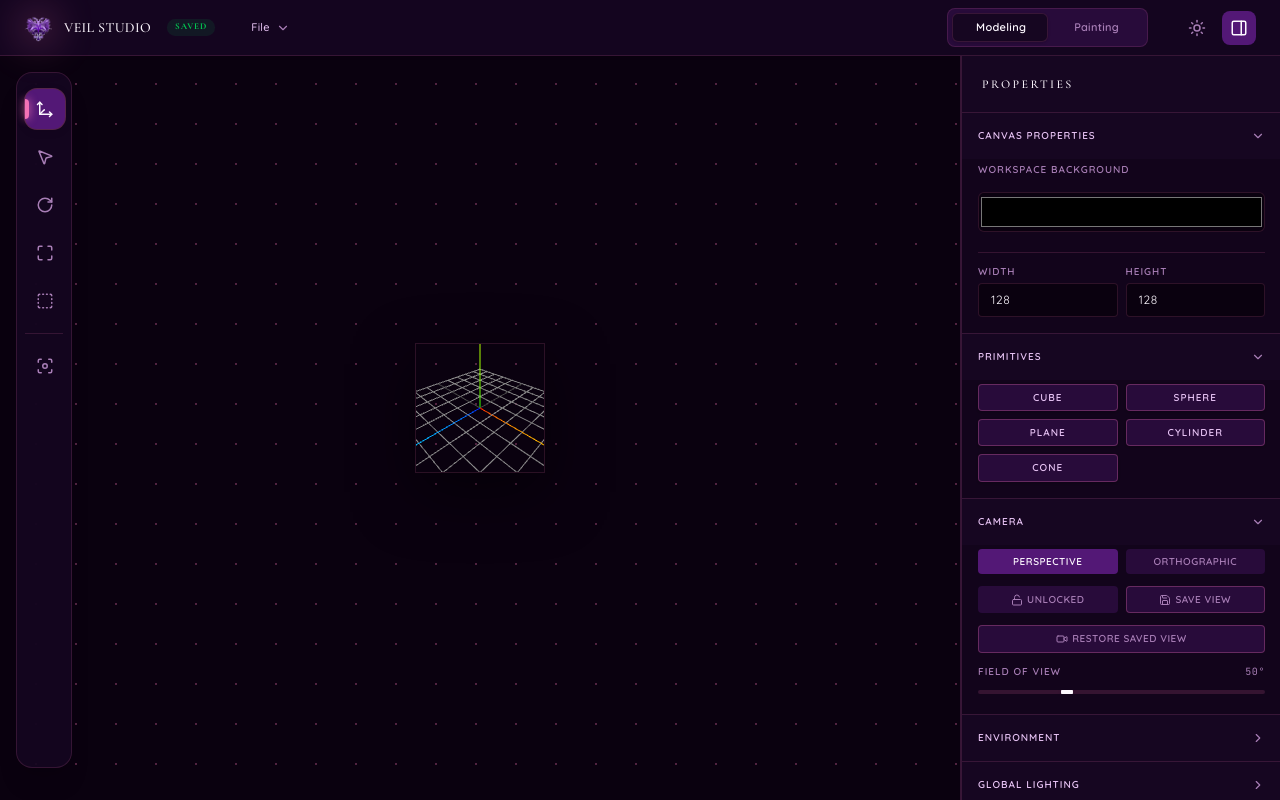
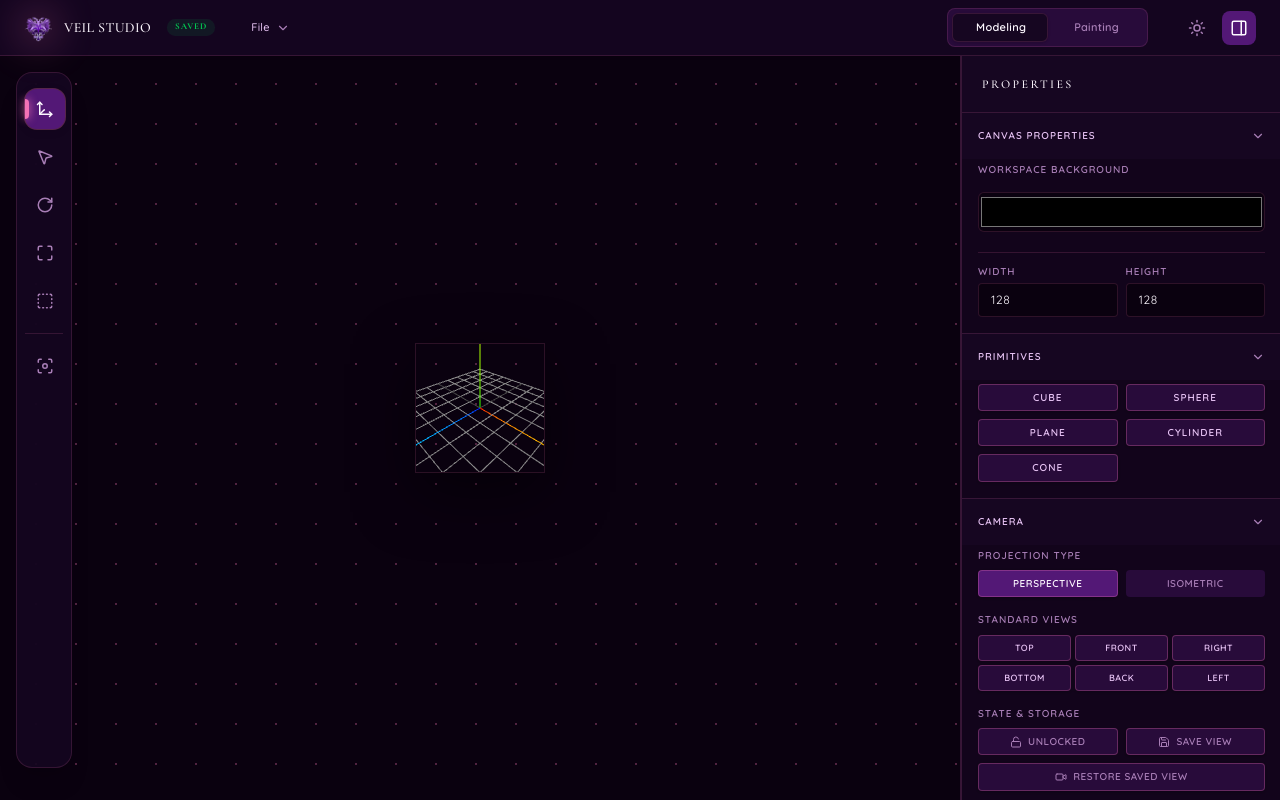
Before and after one commit to b8stianjaja/veil-studio, a React (Vite) app: page / in a window 1280 px wide. Both pictures are taken after typing "5", "5" into the empty fields and a click on the button "Create Project". Built offline with nearby package versions, Linux system fonts and the light colour scheme.

Commit message:
Camera update

```diff
--- a/src/components/3d/ReferenceViewer.tsx
+++ b/src/components/3d/ReferenceViewer.tsx
@@ -26,24 +26,25 @@ const CameraRig: React.FC = () => {
   const controlsRef = useRef<any>(null);
   const { camera } = useThree();
 
-  // 1. Explicit Reset Trigger (Fires only when the user clicks the "Reset Camera" tool)
+  // 1. Explicit Restore Trigger (Ensures exact coordinates & projection properties)
   useEffect(() => {
     if (cameraResetTick > 0 && !cameraState.locked) {
-      camera.position.set(5, 5, 5);
+      camera.position.set(cameraState.position[0], cameraState.position[1], cameraState.position[2]);
 
+      // If we are in Isometric/Orthographic, we must restore the scale/zoom
       if (cameraState.type === 'ORTHOGRAPHIC') {
-         (camera as THREE.OrthographicCamera).zoom = 50;
+         (camera as THREE.OrthographicCamera).zoom = cameraState.zoom || 50;
          camera.updateProjectionMatrix();
       }
 
       if (controlsRef.current) {
-        controlsRef.current.target.set(0, 0, 0);
+        controlsRef.current.target.set(cameraState.target[0], cameraState.target[1], cameraState.target[2]);
         controlsRef.current.update();
       }
     }
-  }, [cameraResetTick]);
+  }, [cameraResetTick, cameraState.type]);
 
-  // 2. Save physical coordinates to Zustand on demand (For Auto-save & Export)
+  // 2. High-Fidelity State Save
   useEffect(() => {
     if (cameraSaveTick > 0) {
       const pos: [number, number, number] = [
@@ -53,7 +54,6 @@ const CameraRig: React.FC = () => {
       ];
 
       let target: [number, number, number] = [0, 0, 0];
-
       if (controlsRef.current && controlsRef.current.target) {
         target = [
           controlsRef.current.target.x,
@@ -62,8 +62,9 @@ const CameraRig: React.FC = () => {
         ];
       }
 
-      const zoom = (camera as any).zoom || 1;
-      updateCamera({ position: pos, target, zoom });
+      // Capture the physical zoom level if Orthographic is active
+      const currentZoom = (camera as any).zoom || 50;
+      updateCamera({ position: pos, target, zoom: currentZoom });
     }
   }, [cameraSaveTick, updateCamera, camera]);
 
@@ -71,7 +72,6 @@ const CameraRig: React.FC = () => {
 
   return (
     <>
-      {/* Declarative Camera Mounting ensures instant property inheritance */}
       {cameraState.type === 'PERSPECTIVE' ? (
         <PerspectiveCamera
           makeDefault
@@ -84,13 +84,12 @@ const CameraRig: React.FC = () => {
         <OrthographicCamera
           makeDefault
           position={cameraState.position}
-          zoom={cameraState.zoom}
+          zoom={cameraState.zoom || 50}
           near={cameraState.near}
           far={cameraState.far}
         />
       )}
 
-      {/* OrbitControls connects to the makeDefault camera automatically */}
       {workspace === 'MODELING' && (
         <OrbitControls
           ref={controlsRef}
@@ -100,10 +99,14 @@ const CameraRig: React.FC = () => {
           enableRotate={isOrbitTool && !cameraState.locked}
           enablePan={isOrbitTool && !cameraState.locked}
           enableZoom={!cameraState.locked}
+          enableDamping={true}
+          dampingFactor={0.08}
+          rotateSpeed={0.8}
+          panSpeed={0.8}
           mouseButtons={{
             LEFT: THREE.MOUSE.ROTATE,
             MIDDLE: THREE.MOUSE.PAN,
-            RIGHT: THREE.MOUSE.ROTATE
+            RIGHT: THREE.MOUSE.PAN
           }}
         />
       )}
--- a/src/components/ui/InspectorPanel.tsx
+++ b/src/components/ui/InspectorPanel.tsx
@@ -141,33 +141,69 @@ const ThreeDControls = () => {
       </Accordion>
 
     <Accordion title="Camera" defaultExpanded={true}>
-        <div className="space-y-3">
+        <div className="space-y-4">
+
+          {/* 1. Projection Paradigm */}
+          <div>
+            <span className="text-[10px] text-text-muted font-semibold tracking-widest uppercase mb-2 block">Projection Type</span>
             <div className="grid grid-cols-2 gap-2">
                <button
                  onClick={() => updateCamera({ type: 'PERSPECTIVE' })}
-               className={`py-1.5 rounded-sm text-[10px] font-semibold tracking-wider uppercase transition-colors ${camera.type === 'PERSPECTIVE' ? 'bg-bg-active text-text-primary' : 'bg-bg-input text-text-muted hover:bg-bg-hover'}`}
+                 className={`py-1.5 rounded-sm text-[10px] font-semibold tracking-wider uppercase transition-colors ${camera.type === 'PERSPECTIVE' ? 'bg-bg-active text-text-primary border border-border-strong shadow-sm' : 'bg-bg-input text-text-muted hover:bg-bg-hover border border-transparent'}`}
                >
                  Perspective
                </button>
                <button
                  onClick={() => updateCamera({ type: 'ORTHOGRAPHIC' })}
-               className={`py-1.5 rounded-sm text-[10px] font-semibold tracking-wider uppercase transition-colors ${camera.type === 'ORTHOGRAPHIC' ? 'bg-bg-active text-text-primary' : 'bg-bg-input text-text-muted hover:bg-bg-hover'}`}
+                 className={`py-1.5 rounded-sm text-[10px] font-semibold tracking-wider uppercase transition-colors ${camera.type === 'ORTHOGRAPHIC' ? 'bg-bg-active text-text-primary border border-border-strong shadow-sm' : 'bg-bg-input text-text-muted hover:bg-bg-hover border border-transparent'}`}
                >
-               Orthographic
+                 Isometric
                </button>
             </div>
+          </div>
 
-          <div className="grid grid-cols-2 gap-2">
+        {/* 2. Standard Views */}
+          <div>
+            <span className="text-[10px] text-text-muted font-semibold tracking-widest uppercase mb-2 block">Standard Views</span>
+            <div className="grid grid-cols-3 gap-1">
+               {[
+                 { id: 'TOP', label: 'TOP', pos: [0, 10, 0] },
+                 { id: 'FRONT', label: 'FRONT', pos: [0, 0, 10] },
+                 { id: 'RIGHT', label: 'RIGHT', pos: [10, 0, 0] },
+                 { id: 'BOTTOM', label: 'BOTTOM', pos: [0, -10, 0] },
+                 { id: 'BACK', label: 'BACK', pos: [0, 0, -10] },
+                 { id: 'LEFT', label: 'LEFT', pos: [-10, 0, 0] }
+               ].map(preset => (
+                 <button
+                   key={preset.id}
+                   onClick={() => {
+                     // Purely translates position and points at origin.
+                     // Respects whatever Projection Type is currently active.
+                     updateCamera({ position: preset.pos as [number, number, number], target: [0, 0, 0] });
+                     triggerCameraReset();
+                   }}
+                   className="py-1.5 bg-bg-input hover:bg-bg-hover text-text-secondary hover:text-text-primary rounded text-[9px] font-bold tracking-wider uppercase transition border border-border-strong shadow-sm"
+                 >
+                   {preset.label}
+                 </button>
+               ))}
+            </div>
+          </div>
+
+          {/* 3. State & Storage Workflow */}
+          <div>
+            <span className="text-[10px] text-text-muted font-semibold tracking-widest uppercase mb-2 block">State & Storage</span>
+            <div className="grid grid-cols-2 gap-2 mb-2">
                <button
                  onClick={() => updateCamera({ locked: !camera.locked })}
-               className={`py-1.5 flex items-center justify-center gap-1 rounded-sm text-[10px] font-semibold tracking-wider uppercase transition-colors ${camera.locked ? 'bg-red-500/10 text-red-400 border border-red-500/20' : 'bg-bg-input text-text-muted hover:bg-bg-hover border border-transparent'}`}
+                 className={`py-1.5 flex items-center justify-center gap-1.5 rounded-sm text-[10px] font-semibold tracking-wider uppercase transition-colors ${camera.locked ? 'bg-red-500/10 text-red-400 border border-red-500/20' : 'bg-bg-input text-text-muted hover:bg-bg-hover border border-border-strong'}`}
                >
                  {camera.locked ? <Lock size={12}/> : <Unlock size={12}/>}
                  {camera.locked ? 'Locked' : 'Unlocked'}
                </button>
                <button
                  onClick={triggerCameraSave}
-               className="py-1.5 flex items-center justify-center gap-1 rounded-sm text-[10px] font-semibold tracking-wider uppercase transition-colors bg-bg-input text-text-muted hover:bg-bg-hover hover:text-text-primary border border-border-strong"
+                 className="py-1.5 flex items-center justify-center gap-1.5 rounded-sm text-[10px] font-semibold tracking-wider uppercase transition-colors bg-bg-input text-text-muted hover:bg-bg-hover hover:text-text-primary border border-border-strong shadow-sm"
                >
                  <Save size={12}/> Save View
                </button>
@@ -175,13 +211,18 @@ const ThreeDControls = () => {
 
             <button
               onClick={triggerCameraReset}
-            className="w-full py-1.5 flex items-center justify-center gap-1 rounded-sm text-[10px] font-semibold tracking-wider uppercase transition-colors bg-bg-input text-text-muted hover:bg-bg-hover hover:text-text-primary border border-border-strong"
+              className="w-full py-1.5 flex items-center justify-center gap-1.5 rounded-sm text-[10px] font-semibold tracking-wider uppercase transition-colors bg-bg-input text-text-muted hover:bg-bg-hover hover:text-text-primary border border-border-strong shadow-sm"
+              title="Restores to the exact view and projection saved"
             >
               <Video size={12} /> Restore Saved View
             </button>
+          </div>
 
-          <div className={camera.type === 'ORTHOGRAPHIC' ? 'opacity-50 pointer-events-none transition-opacity' : 'transition-opacity'}>
-            <div className="flex justify-between mb-1 mt-3">
+          {/* 4. Dynamic Lens Properties */}
+          <div className="pt-2 border-t border-border-subtle">
+            {camera.type === 'PERSPECTIVE' ? (
+              <>
+                <div className="flex justify-between mb-1">
                   <span className="text-[10px] text-text-muted font-semibold tracking-widest uppercase">Field of View</span>
                   <span className="text-[10px] text-text-muted font-mono">{camera.fov}°</span>
                 </div>
@@ -190,8 +231,26 @@ const ThreeDControls = () => {
                   min="20" max="120" step="1"
                   value={camera.fov}
                   onChange={(e) => updateCamera({ fov: parseInt(e.target.value) })}
+                  className="w-full"
                 />
+              </>
+            ) : (
+              <>
+                <div className="flex justify-between mb-1">
+                  <span className="text-[10px] text-text-muted font-semibold tracking-widest uppercase">Ortho Scale</span>
+                  <span className="text-[10px] text-text-muted font-mono">{camera.zoom}</span>
                 </div>
+                <input
+                  type="range"
+                  min="10" max="200" step="1"
+                  value={camera.zoom || 50}
+                  onChange={(e) => updateCamera({ zoom: parseInt(e.target.value) })}
+                  className="w-full"
+                />
+              </>
+            )}
+          </div>
+
         </div>
       </Accordion>
 
--- a/src/components/views/WorkspaceLayout.tsx
+++ b/src/components/views/WorkspaceLayout.tsx
@@ -545,9 +545,9 @@ export const WorkspaceLayout: React.FC = () => {
 
           {isSpritesheetMode && <AnimationPreview />}
 
-          <div
+        <div
             ref={viewportRef}
-            className="flex-1 overflow-hidden relative select-none z-0"
+            className="flex-1 overflow-hidden relative select-none z-0 touch-none" /* <-- Added touch-none here */
             style={{
               /* Adaptive grid using CSS variables */
               backgroundImage: `radial-gradient(var(--color-border-strong) 1px, transparent 1px)`,
--- a/src/index.css
+++ b/src/index.css
@@ -53,6 +53,7 @@
 @layer base {
   body {
     @apply bg-bg-app text-text-primary transition-colors duration-300 antialiased;
+    overscroll-behavior: none; /* Add this to prevent elastic scroll/pull-to-refresh */
   }
   input[type="range"] {
     @apply appearance-none bg-transparent w-full cursor-pointer;
```
Lines whose indentation alone changed are shown as unchanged.
